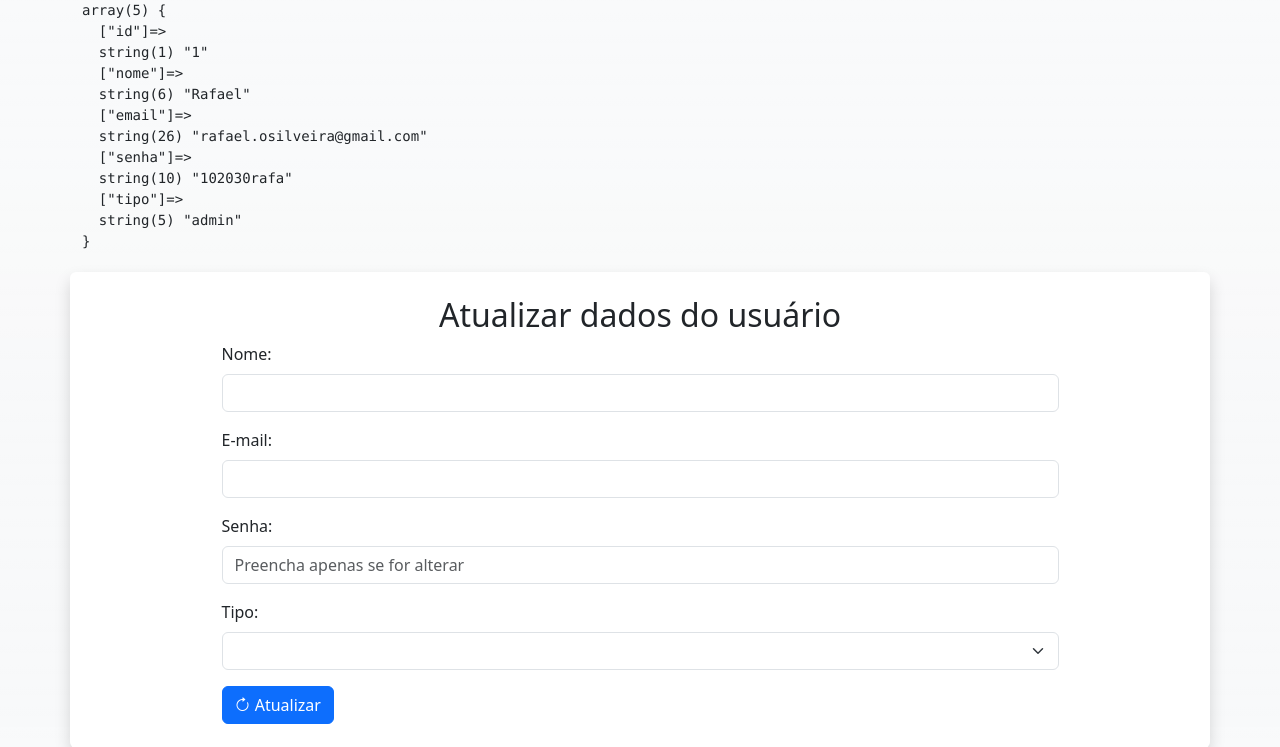
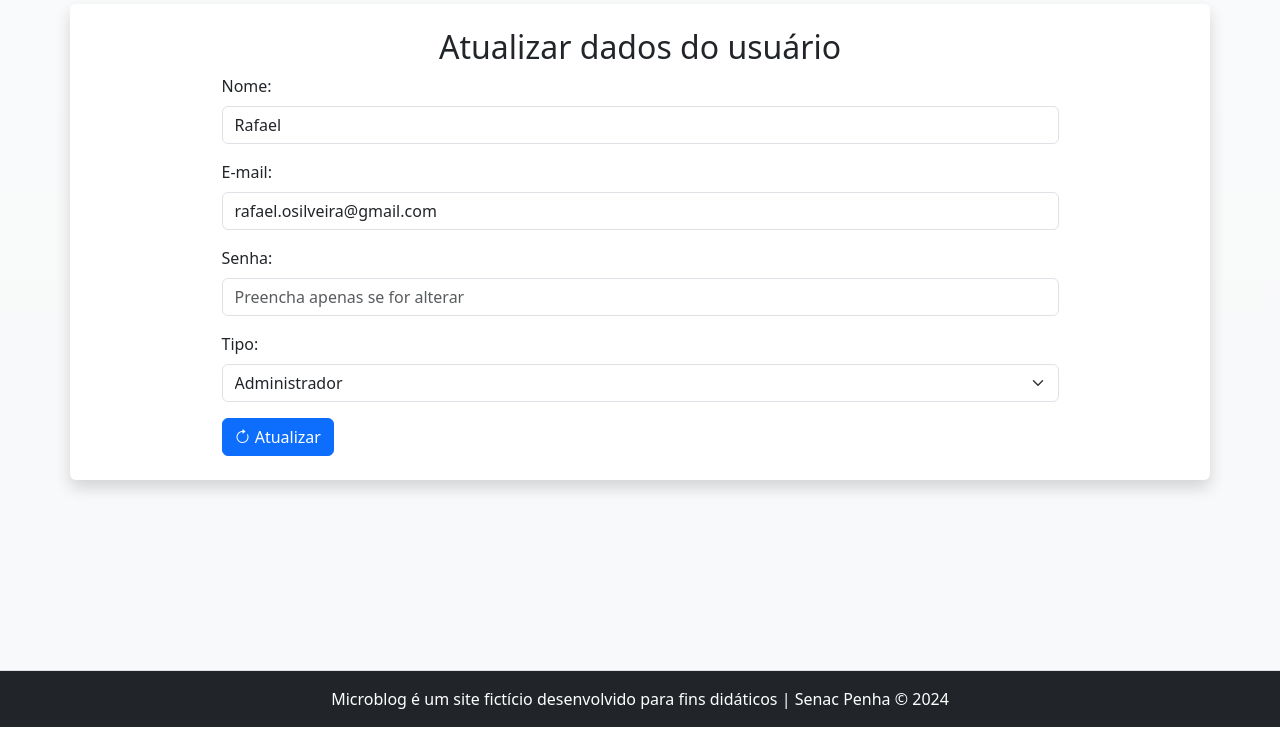
Before and after one commit to Rafaartdev/microblog_rafaelo, a PHP site: page /admin/usuario-atualiza.php?id=1 in a window 1280 px wide. Shown: the part 73-820 px from the top of the page. Run offline with PHP 8.4, Linux system fonts and the light colour scheme; data comes from the database, SQL or seed files in the repository.

Commit message:
atualizando o adastro para edição

```diff
--- a/admin/usuario-atualiza.php
+++ b/admin/usuario-atualiza.php
@@ -8,7 +8,7 @@ $id =$_GET['id'];
 //Chamamos a função para carregar os dados da pessoa através do id
 $dadosUsuario = listarUsuario($conexao, $id);
 ?>
-<pre><?=var_dump($dadosUsuario)?></pre>
+
 
 <div class="row">
 	<article class="col-12 bg-white rounded shadow my-1 py-4">
@@ -21,12 +21,12 @@ $dadosUsuario = listarUsuario($conexao, $id);
 
 			<div class="mb-3">
 				<label class="form-label" for="nome">Nome:</label>
-				<input class="form-control" type="text" id="nome" name="nome" required>
+				<input value="<?=$dadosUsuario['nome']?>"class="form-control" type="text" id="nome" name="nome" required>
 			</div>
 
 			<div class="mb-3">
 				<label class="form-label" for="email">E-mail:</label>
-				<input class="form-control" type="email" id="email" name="email" required>
+				<input value="<?=$dadosUsuario['email']?>"class="form-control" type="email" id="email" name="email" required>
 			</div>
 
 			<div class="mb-3">
@@ -38,8 +38,19 @@ $dadosUsuario = listarUsuario($conexao, $id);
 				<label class="form-label" for="tipo">Tipo:</label>
 				<select class="form-select" name="tipo" id="tipo" required>
 					<option value=""></option>
-					<option value="editor">Editor</option>
-					<option value="admin">Administrador</option>
+
+
+					<option
+					<?php if($dadosUsuario['tipo'] === 'editor')  echo 'selected' ?>
+					value="editor">Editor</option>
+
+
+					<option
+					<?php if($dadosUsuario['tipo'] === 'admin') { echo 'selected'; } ?>
+					value="admin">Administrador</option>
+
+
+
 				</select>
 			</div>
 
```
